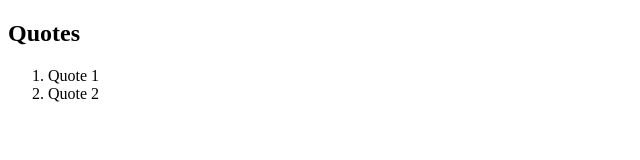
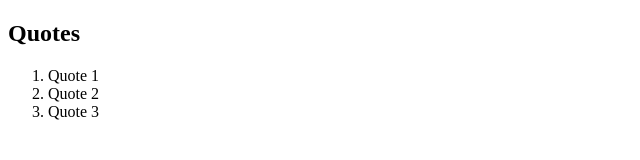
Before and after one commit to sonaliSingh10/myProject, a plain HTML site: page index.html in a window 1280 px wide. Shown: the full height of the page, 0-640 px from the left. Drawn offline with Linux system fonts and the light colour scheme.

Commit message:
added 3rd quote

```diff
--- a/index.html
+++ b/index.html
@@ -12,6 +12,7 @@
     <ol>
         <li>Quote 1</li>
         <li>Quote 2</li>
+        <li>Quote 3</li>
     </ol>
 </body>
 
```
